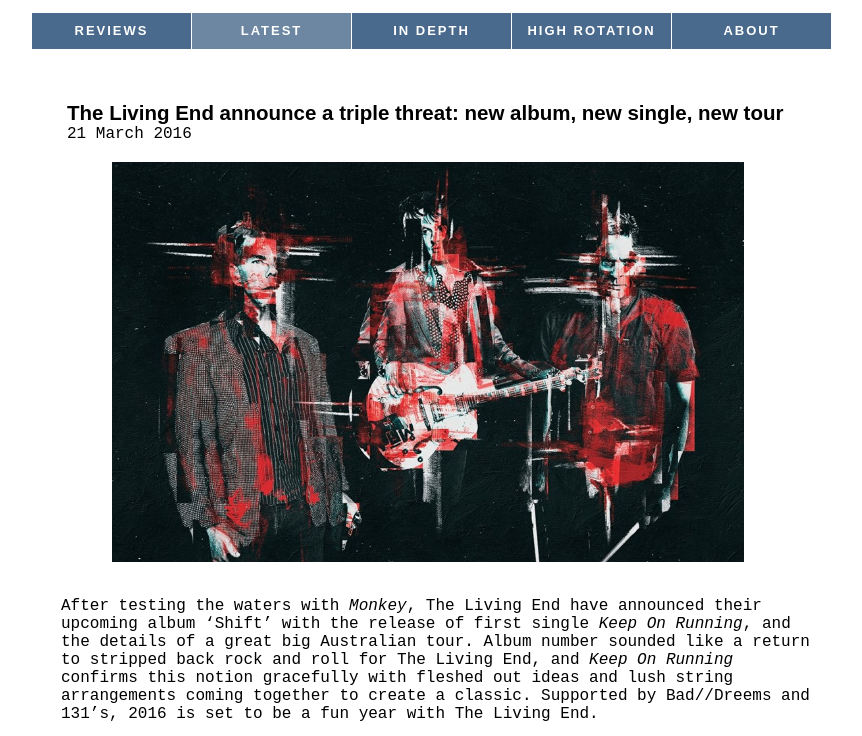
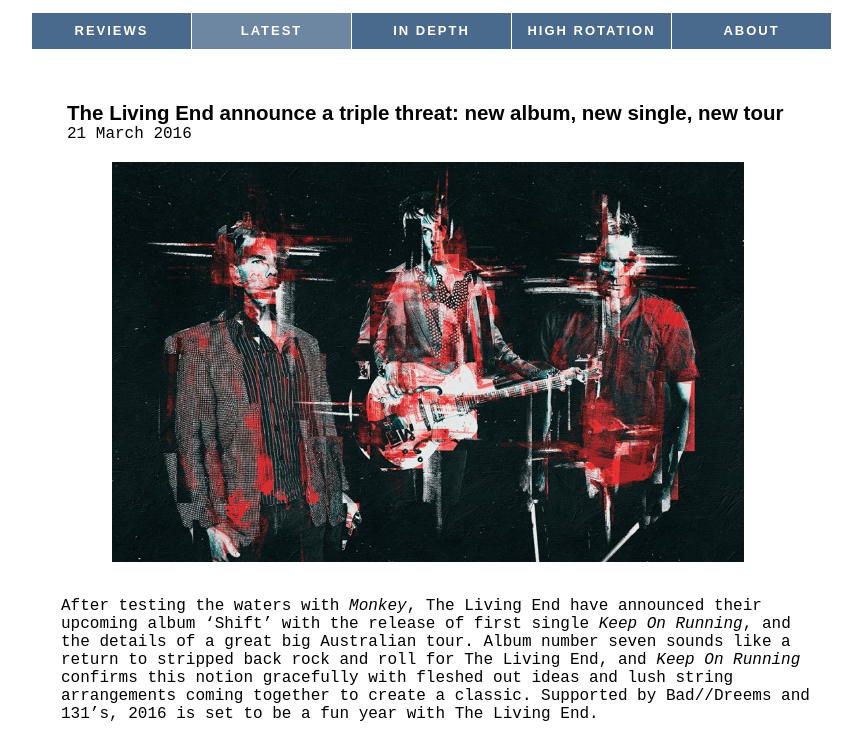
Before and after one commit to highrotations/highrotations.github.io, a plain HTML site: page thelivingend-shift.html in a window 1280 px wide. Shown: the part 208-944 px from the top of the page, without its empty margins (199-1061 px from the left). Drawn offline with Linux system fonts and the light colour scheme.

Commit message:
Update thelivingend-shift.html

```diff
--- a/thelivingend-shift.html
+++ b/thelivingend-shift.html
@@ -45,7 +45,7 @@
     <table style="margin-top: -30px">
 
         <tr>
-    <td style="width: 750px; padding-right: 30px"><p> After testing the waters with <i>Monkey</i>, The Living End have announced their upcoming album ‘Shift’ with the release of first single <i>Keep On Running</i>, and the details of a great big Australian tour. Album number sounded like a return to stripped back rock and roll for The Living End, and <i>Keep On Running</i> confirms this notion gracefully with fleshed out ideas and lush string arrangements coming together to create a classic. Supported by Bad//Dreems and 131’s, 2016 is set to be a fun year with The Living End.</p><p>‘Shift’ will hit the shelves on 13 May 2016 through Dew Process/Universal Music.</p><p>The Living End ‘Shift’ tour with Bad//Dreems and 131s:<br>Friday June 10 - The Tivoli, Brisbane<br>Saturday June 11 - The Enmore Theatre, Sydney<br>Thursday June 16 - The Astor, Perth<br>Friday June 24 - The Forum, Melbourne<br>Saturday June 25 - The Gov, Adelaide</p>
+    <td style="width: 750px; padding-right: 30px"><p> After testing the waters with <i>Monkey</i>, The Living End have announced their upcoming album ‘Shift’ with the release of first single <i>Keep On Running</i>, and the details of a great big Australian tour. Album number seven sounds like a return to stripped back rock and roll for The Living End, and <i>Keep On Running</i> confirms this notion gracefully with fleshed out ideas and lush string arrangements coming together to create a classic. Supported by Bad//Dreems and 131’s, 2016 is set to be a fun year with The Living End.</p><p>‘Shift’ will hit the shelves on 13 May 2016 through Dew Process/Universal Music.</p><p>The Living End ‘Shift’ tour with Bad//Dreems and 131s:<br>Friday June 10 - The Tivoli, Brisbane<br>Saturday June 11 - The Enmore Theatre, Sydney<br>Thursday June 16 - The Astor, Perth<br>Friday June 24 - The Forum, Melbourne<br>Saturday June 25 - The Gov, Adelaide</p>
    </td>
     </tr>
     </table>
```
